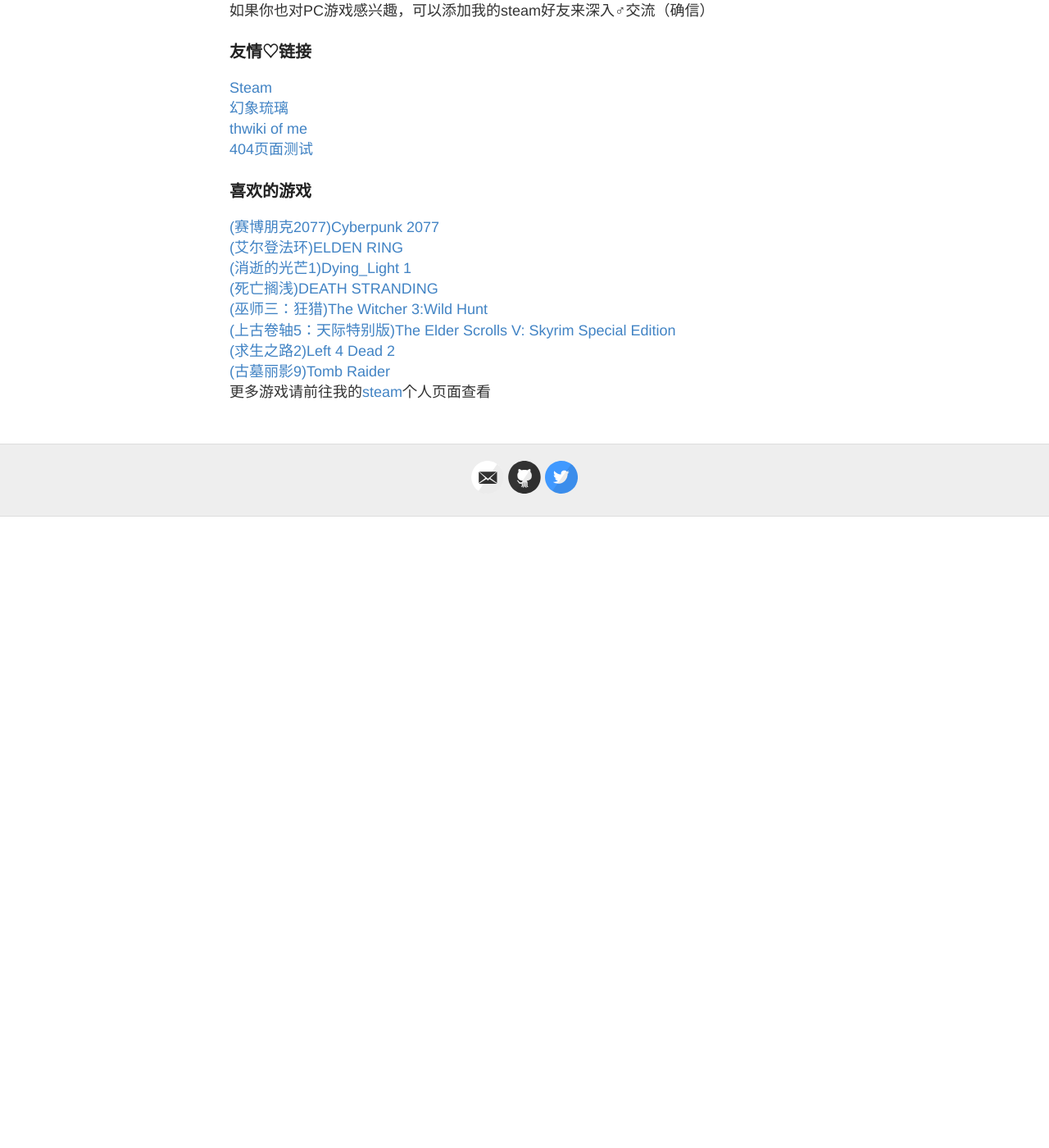
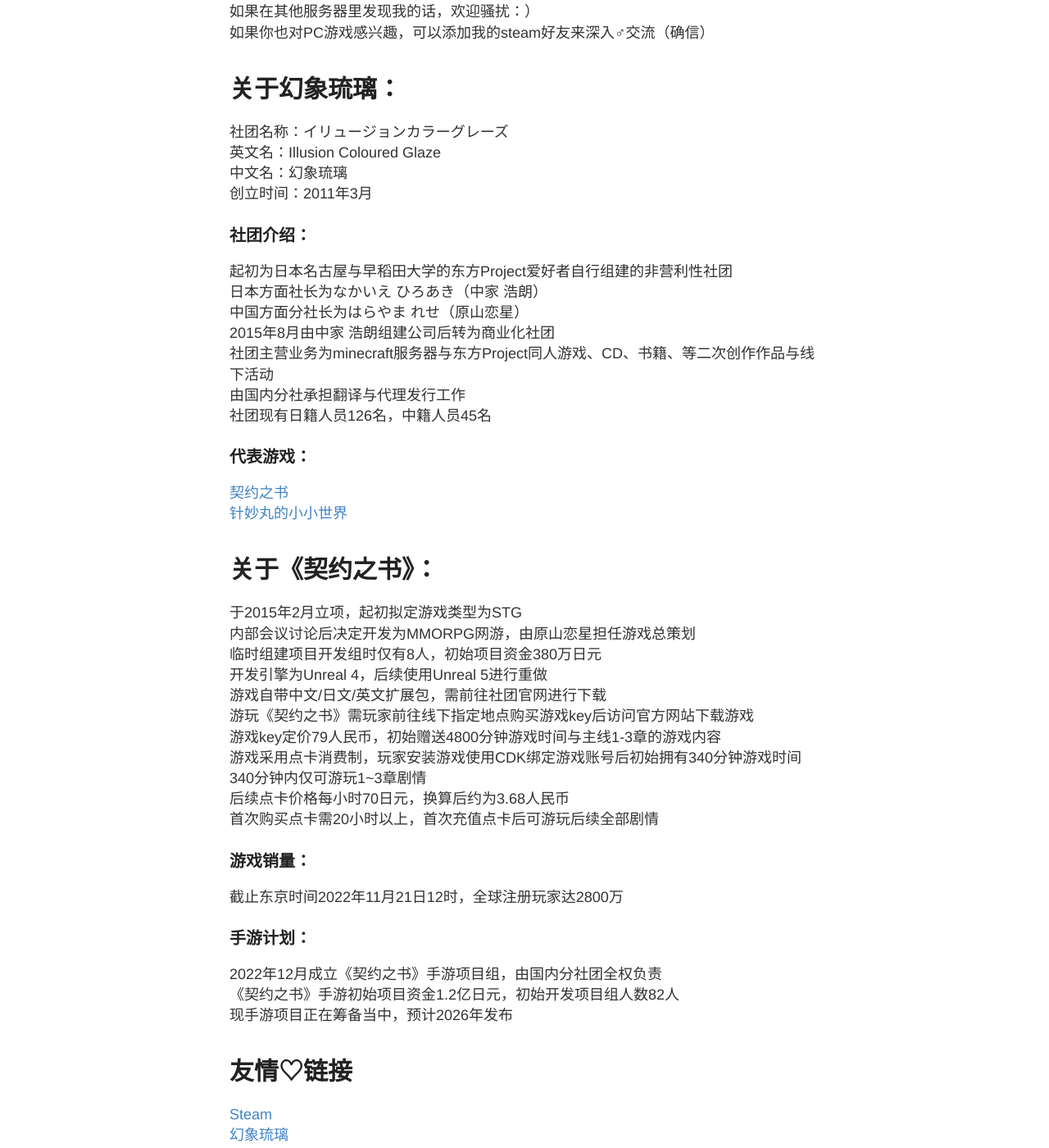
Before and after one commit to ManakaGekka/ManakaGekka.git1hub.io, a Jekyll site: the page built from about.md, in a window 1280 px wide and 1400 px high, scrolled down 648 px. Shown: the whole window at 82% size. Built offline with Jekyll 4.4.1, drawn with Linux system fonts in a browser that asks for light colours; before the commit the page ends 1278 px from its top, so only the background shows below that.

Commit message:
Update about.md

```diff
--- a/about.md
+++ b/about.md
@@ -9,7 +9,7 @@
 毕业于日本名古屋大学日本古建筑保护与历史学<br>
 现为日本幻象琉璃会社副总裁，中国区总裁<br>
 
-### 自我介绍
+# 自我介绍
 你好，我叫原山恋星（はらやま れせ），英文名HarayamaRese<br>
 目前是一名东方Project日本同人创作者<br>
 我所在的社团名叫幻象琉璃，主要方向为东方Project同人作品创作<br>
@@ -21,14 +21,46 @@
 MC of Win10 ID：HarayamaRese322<br>
 如果在其他服务器里发现我的话，欢迎骚扰：）<br>
 如果你也对PC游戏感兴趣，可以添加我的steam好友来深入♂交流（确信）<br>
-
-### 友情♡链接
+# 关于幻象琉璃：
+社团名称：イリュージョンカラーグレーズ<br>
+英文名：Illusion Coloured Glaze<br>
+中文名：幻象琉璃<br>
+创立时间：2011年3月<br>
+### 社团介绍：
+起初为日本名古屋与早稻田大学的东方Project爱好者自行组建的非营利性社团<br>
+日本方面社长为なかいえ ひろあき（中家 浩朗）<br>
+中国方面分社长为はらやま れせ（原山恋星）<br>
+2015年8月由中家 浩朗组建公司后转为商业化社团<br>
+社团主营业务为minecraft服务器与东方Project同人游戏、CD、书籍、等二次创作作品与线下活动<br>
+由国内分社承担翻译与代理发行工作<br>
+社团现有日籍人员126名，中籍人员45名<br>
+### 代表游戏：
+[契约之书](https://thwiki.cc/-/552c)<br>
+[针妙丸的小小世界](https://thwiki.cc/-/52r6)<br>
+# 关于《契约之书》：
+于2015年2月立项，起初拟定游戏类型为STG<br>
+内部会议讨论后决定开发为MMORPG网游，由原山恋星担任游戏总策划<br>
+临时组建项目开发组时仅有8人，初始项目资金380万日元<br>
+开发引擎为Unreal 4，后续使用Unreal 5进行重做<br>
+游戏自带中文/日文/英文扩展包，需前往社团官网进行下载<br>
+游玩《契约之书》需玩家前往线下指定地点购买游戏key后访问官方网站下载游戏<br>
+游戏key定价79人民币，初始赠送4800分钟游戏时间与主线1-3章的游戏内容<br>
+游戏采用点卡消费制，玩家安装游戏使用CDK绑定游戏账号后初始拥有340分钟游戏时间<br>
+340分钟内仅可游玩1~3章剧情<br>
+后续点卡价格每小时70日元，换算后约为3.68人民币<br>
+首次购买点卡需20小时以上，首次充值点卡后可游玩后续全部剧情<br>
+### 游戏销量：
+截止东京时间2022年11月21日12时，全球注册玩家达2800万<br>
+### 手游计划：
+2022年12月成立《契约之书》手游项目组，由国内分社团全权负责<br>
+《契约之书》手游初始项目资金1.2亿日元，初始开发项目组人数82人<br>
+现手游项目正在筹备当中，预计2026年发布<br>
+# 友情♡链接
 [Steam](https://steamcommunity.com/id/HarayamaRese/)<br>
 [幻象琉璃](https://thwiki.cc/-/4m2m)<br>
 [thwiki of me](https://thwiki.cc/-/560t)<br>
 [404页面测试](QQ651715794)<br>
-
-### 喜欢的游戏
+# 喜欢的游戏
 [(赛博朋克2077)Cyberpunk 2077](https://store.steampowered.com/app/1091500)<br>
 [(艾尔登法环)ELDEN RING](https://store.steampowered.com/app/1245620)<br>
 [(消逝的光芒1)Dying_Light 1](https://store.steampowered.com/app/239140)<br>
```
